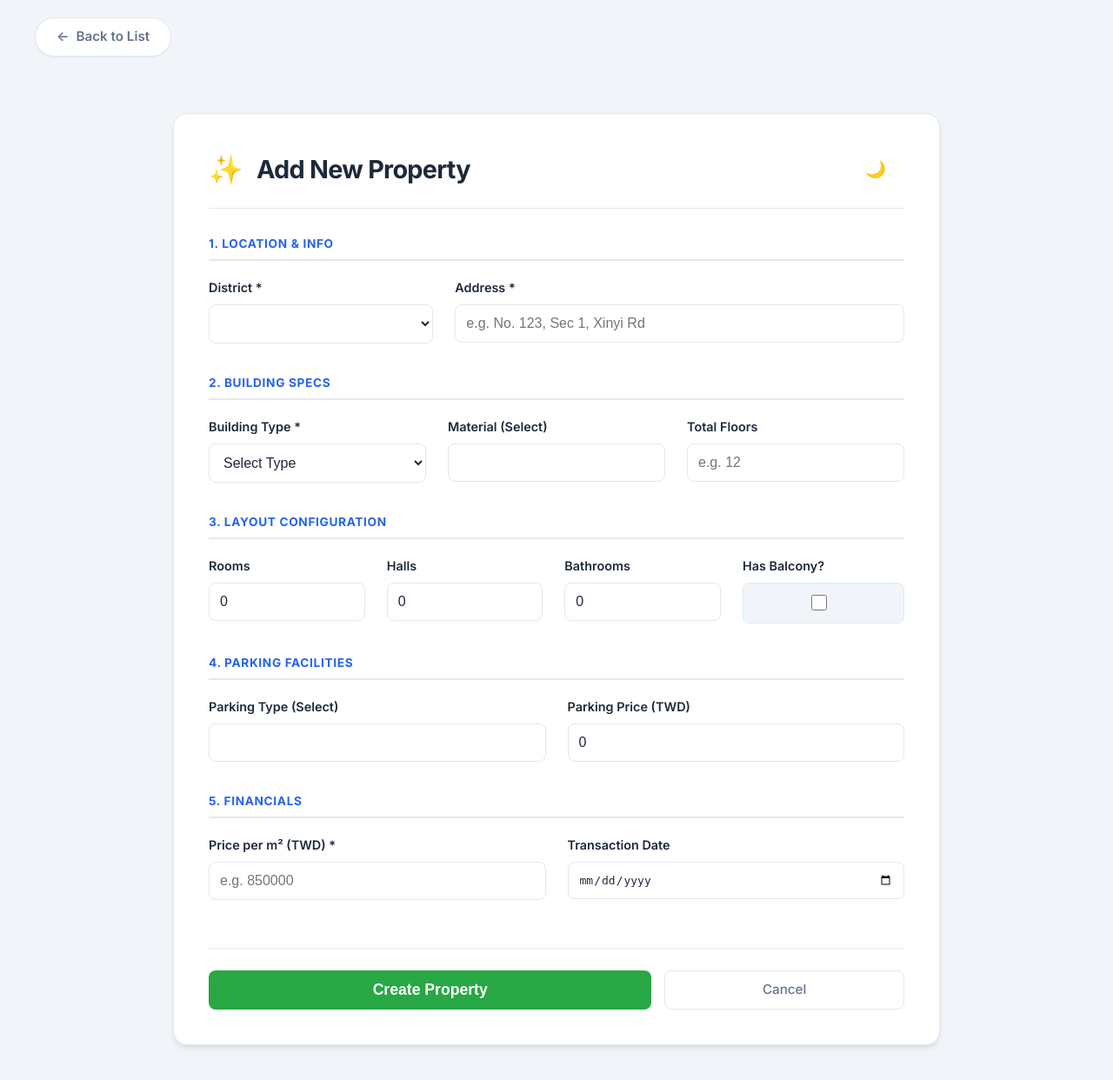
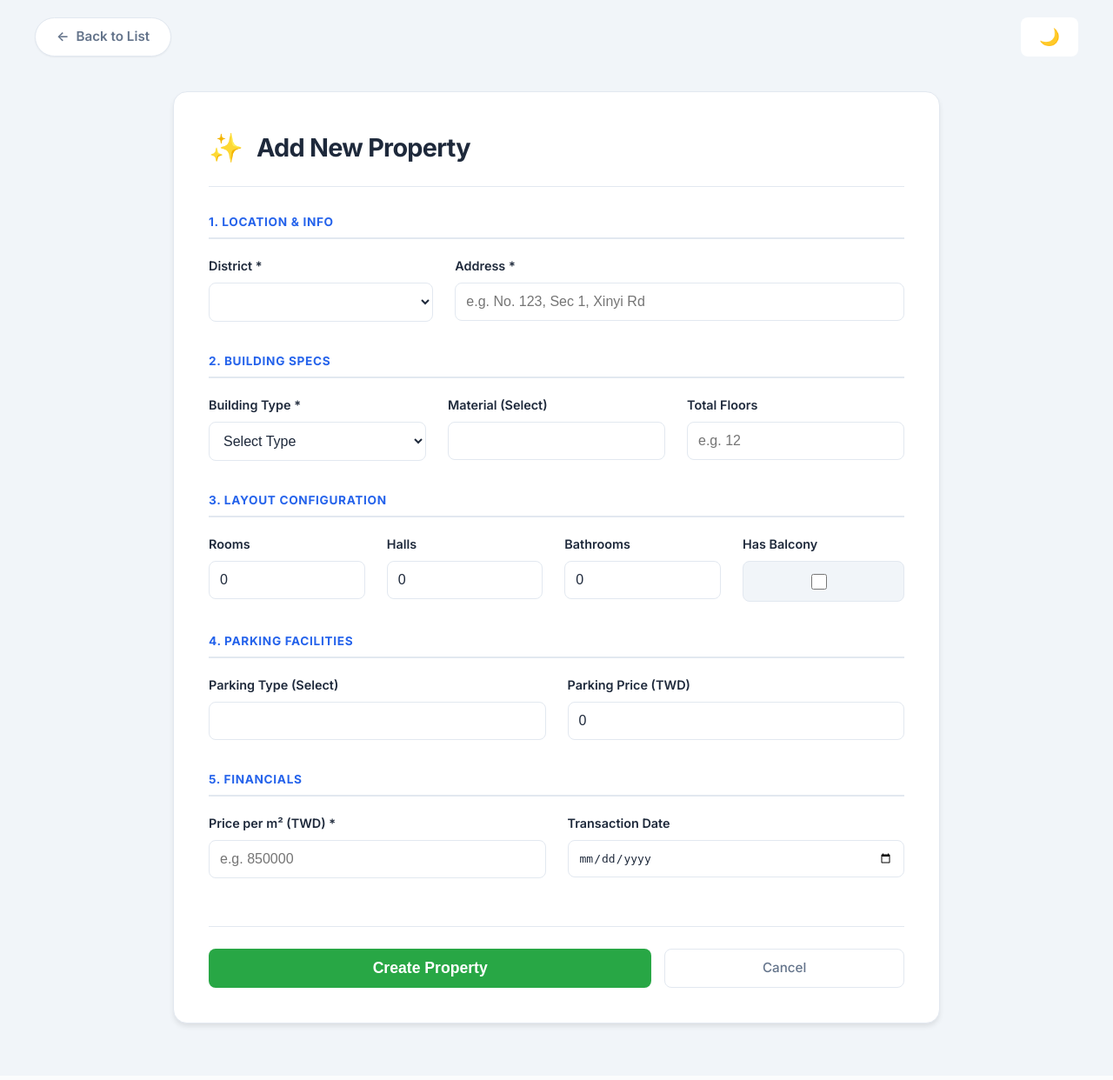
Before and after one commit to anh-dz/realestate, a Flask app: page /edit/1 in a window 1280 px wide. Shown: the top 1242 px of the page at 87% size. After the commit the page ends 1184 px from the top, so only its background shows below. Run offline with Flask 3, Linux system fonts and the light colour scheme; data that the repository does not hold is empty.

Commit message:
Midnight update

```diff
--- a/static/form.css
+++ b/static/form.css
@@ -1,3 +1,4 @@
+/* Dark Mode Support for Form */
 body.dark-mode .form-card {
   background-color: var(--bg-card);
   border-color: var(--border);
@@ -26,7 +27,6 @@ body.dark-mode .checkbox-container span { color: var(--text-main); }
   margin-bottom: 30px;
   display: flex;
   align-items: center;
-  justify-content: space-between; /* Add space for theme toggle */
   gap: 15px;
 }
 .form-title-group { display: flex; align-items: center; gap: 15px; }
@@ -114,6 +114,13 @@ body.dark-mode .checkbox-container span { color: var(--text-main); }
   font-weight: 500;
 }
 
+.top-nav {
+  display: flex;
+  justify-content: space-between;
+  align-items: center;
+  margin-bottom: 20px;
+}
+
 .balcony {
   display: block;
   font-weight: 600;
--- /dev/null
+++ b/static/js/script.js
@@ -0,0 +1,14 @@
+const toggleBtn = document.getElementById('theme-toggle');
+const currentTheme = localStorage.getItem('theme');
+
+if (currentTheme === 'dark') {
+    document.body.classList.add('dark-mode');
+    toggleBtn.textContent = '☀️';
+}
+
+toggleBtn.addEventListener('click', () => {
+    document.body.classList.toggle('dark-mode');
+    const isDark = document.body.classList.contains('dark-mode');
+    toggleBtn.textContent = isDark ? '☀️' : '🌙';
+    localStorage.setItem('theme', isDark ? 'dark' : 'light');
+});
--- a/templates/form.html
+++ b/templates/form.html
@@ -9,9 +9,11 @@
     <link href="https://fonts.googleapis.com/css2?family=Inter:wght@400;500;600;700&display=swap" rel="stylesheet">
 </head>
 <body>
-
     <div class="container">
-        <a href="/" class="btn-back"><span>←</span> Back to List</a>
+        <div class="top-nav">
+            <a href="/" class="btn-back" style="margin-bottom: 0;"><span>←</span> Back to List</a>
+            <button id="theme-toggle" class="btn btn-theme" title="Toggle Dark Mode">🌙</button>
+        </div>
 
         <div class="form-card">
             <div class="form-header">
@@ -19,8 +21,6 @@
                     <span class="form-icon">{{ '✏️' if property else '✨' }}</span>
                     <h1>{{ 'Edit Property Details' if property else 'Add New Property' }}</h1>
                 </div>
-                <!-- Dark Mode Toggle -->
-                <button id="theme-toggle" class="btn btn-theme" title="Toggle Dark Mode">🌙</button>
             </div>
 
             <form method="POST">
@@ -119,7 +119,7 @@
 
                     <!-- Balcony field updated (Label top, Input bottom) -->
                     <div class="form-col checkbox-wrapper">
-                        <label class="balcony">Has Balcony?</label>
+                        <label class="balcony">Has Balcony</label>
                         <div class="checkbox-container">
                             <input type="checkbox" name="balcony" id="balcony" {% if property and property['balcony'] %}checked{% endif %}>
                         </div>
@@ -184,22 +184,6 @@
         </div>
     </div>
 
-    <!-- Theme Toggle Script -->
-    <script>
-        const toggleBtn = document.getElementById('theme-toggle');
-        const currentTheme = localStorage.getItem('theme');
-
-        if (currentTheme === 'dark') {
-            document.body.classList.add('dark-mode');
-            toggleBtn.textContent = '☀️';
-        }
-
-        toggleBtn.addEventListener('click', () => {
-            document.body.classList.toggle('dark-mode');
-            const isDark = document.body.classList.contains('dark-mode');
-            toggleBtn.textContent = isDark ? '☀️' : '🌙';
-            localStorage.setItem('theme', isDark ? 'dark' : 'light');
-        });
-    </script>
+    <script src="{{ url_for('static', filename='js/script.js') }}"></script>
 </body>
 </html>
```
Also changed, not shown: templates/index.html (+1 -17 lines), templates/suggest.html (+1 -18 lines).
